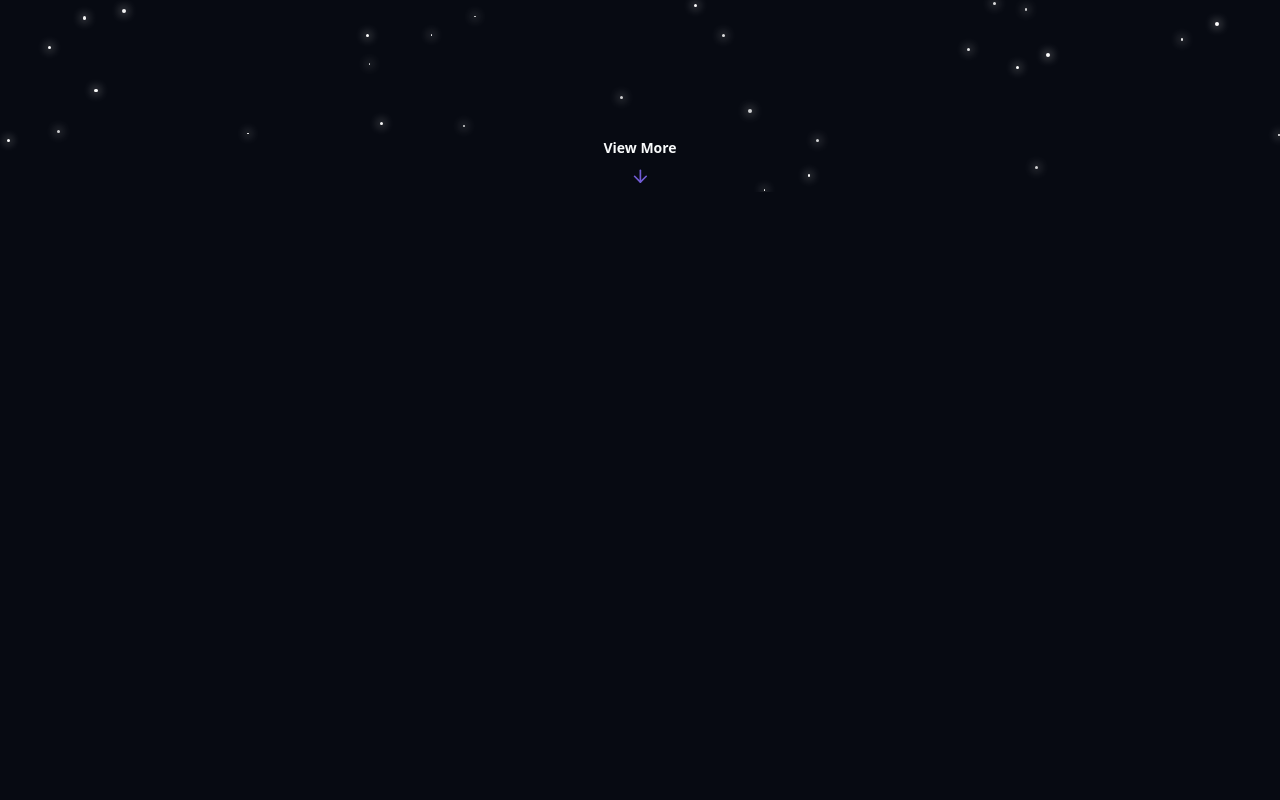
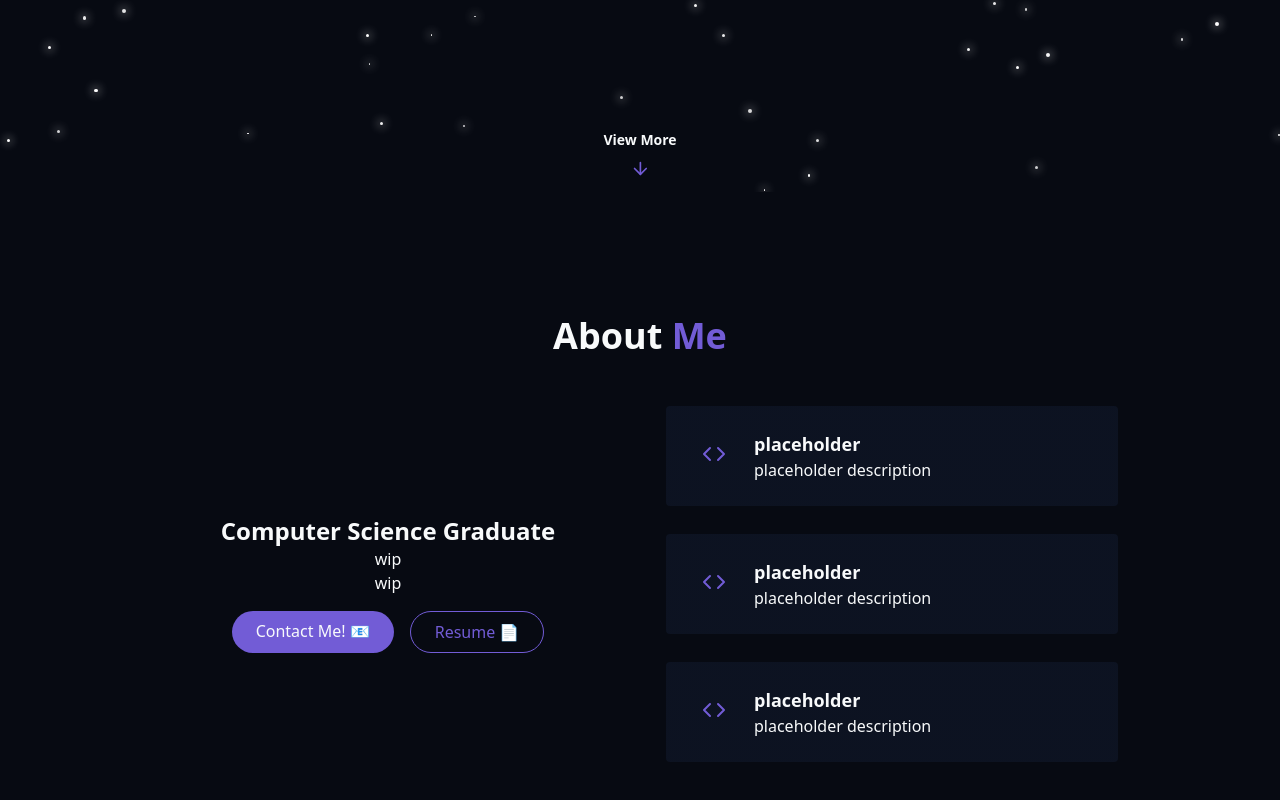
Before and after one commit to pham-brandon/personal-website, a React (Vite) app: page / in a window 1280 px wide. Shown: the part 608-1408 px from the top of the page. Before the commit the page ends 828 px from the top, so only its background shows below. Built offline with nearby package versions, Linux system fonts and the light colour scheme.

Commit message:
Implemented about section to website

```diff
--- /dev/null
+++ b/src/components/AboutSection.jsx
@@ -0,0 +1,69 @@
+import { Code } from "lucide-react"
+
+export const AboutSection = () => {
+    return (
+        <section id="about" className="px-4 py-24 relative">
+            <div className="container mx-auto max-w-5xl">
+                <h2 className="text-3xl md:text-4xl mb-12 font-bold text-center">
+                    About <span className="text-primary"> Me</span>
+                </h2>
+
+                <div className ="grid grid-cols-1 md:grid-cols-2 gap-12 items-center">
+                    <div className=""space-y-6>
+                        <h3 className="text-2xl font-semibold">Computer Science Graduate</h3>
+                        <p className="text-muted-foreground"> wip </p>
+                        <p className="text-muted-foreground"> wip </p>
+
+                        <div className="flex flex-col sm:flex-row gap-4 pt-4 justify-center">
+                            <a className="button" href="#contact"> Contact Me! 📧 </a>
+                            <a className="px-6 py-2 rounded-full border border-primary text-primary hover:bg-primary/10 transition-colors duration-300" href="#resume"> Resume 📄 </a>
+                        </div>
+                    </div>
+
+                    <div className="grid grid-cols-1 gap-6">
+                        <div className="gradient-border p-6 card-hover">
+                            <div className="flex items-start gap-4">
+                                <div className="p-3 rounded-full bg-primary-10">
+                                    <Code className="h-6 w-6 text-primary"></Code>
+                                </div>
+                                <div className="text-left">
+                                    <h4 className="font-semibold text-lg"> placeholder</h4>
+                                    <p className="text-muted-foreground"> placeholder description</p>
+                                </div>
+
+                            </div>
+                        </div>
+
+                        <div className="gradient-border p-6 card-hover">
+                            <div className="flex items-start gap-4">
+                                <div className="p-3 rounded-full bg-primary-10">
+                                    <Code className="h-6 w-6 text-primary"></Code>
+                                </div>
+                                <div className="text-left">
+                                    <h4 className="font-semibold text-lg"> placeholder</h4>
+                                    <p className="text-muted-foreground"> placeholder description</p>
+                                </div>
+                            </div></div>
+
+
+                        <div className="gradient-border p-6 card-hover">
+                            <div className="flex items-start gap-4">
+                                <div className="p-3 rounded-full bg-primary-10">
+                                    <Code className="h-6 w-6 text-primary"></Code>
+                                </div>
+                                <div className="text-left">
+                                    <h4 className="font-semibold text-lg"> placeholder</h4>
+                                    <p className="text-muted-foreground"> placeholder description</p>
+                                </div>
+                            </div>
+                        </div>
+                    </div>
+
+                </div>
+
+
+            </div>
+
+        </section>
+    )
+}
--- a/src/pages/Home.jsx
+++ b/src/pages/Home.jsx
@@ -2,6 +2,7 @@ import { ThemeToggle } from "../components/ThemeToggle"
 import { BackgroundEffects } from "../components/BackgroundEffects"
 import { Navbar } from "../components/Navbar"
 import { HeroSection } from "../components/HeroSection";
+import { AboutSection } from "../components/AboutSection";
 export const Home = () => {
     return (
         <div className="min-h-screen bg-background text-foreground overflow-x-hidden">
@@ -14,9 +15,11 @@ export const Home = () => {
             {/* Background Animation */}
             <BackgroundEffects />
 
+
             {/* Main Section */}
             <main>
                 <HeroSection />
+                <AboutSection />
             </main>
 
             {/* Footer */}
```
